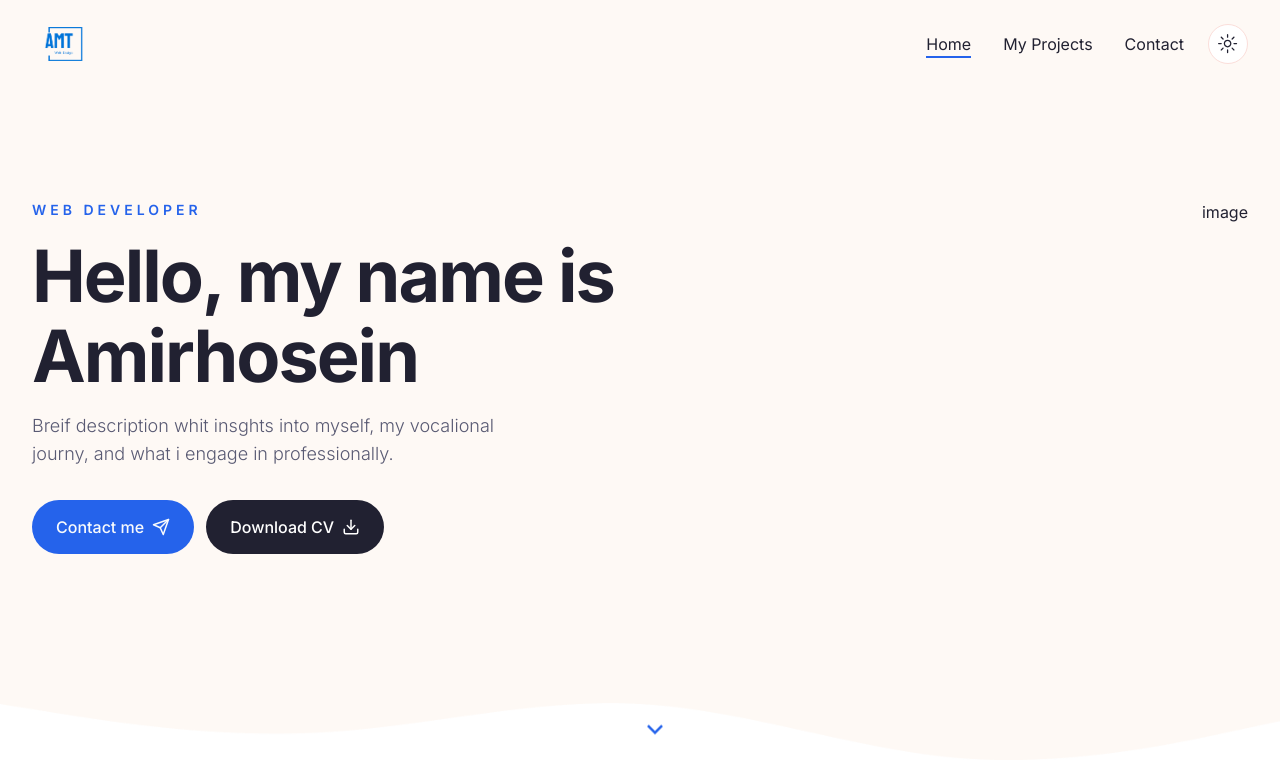
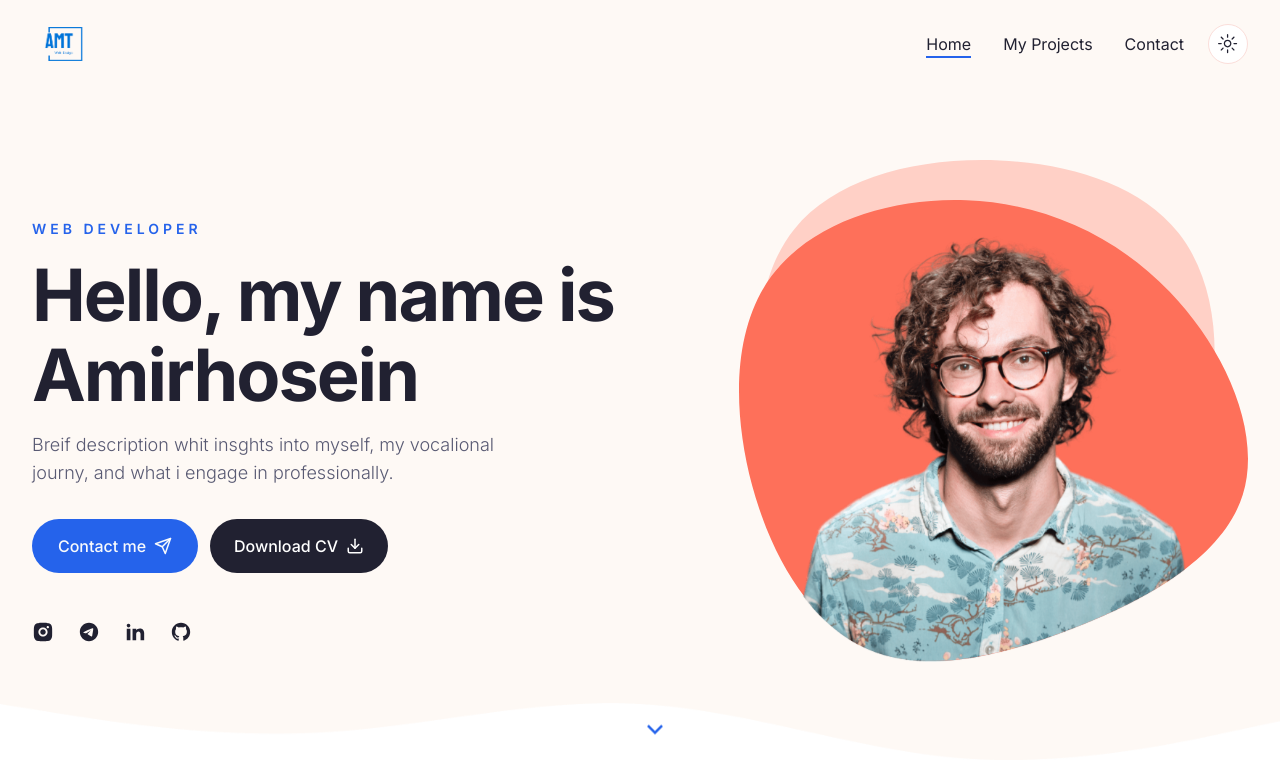
Before and after one commit to amirhoseinmt/nextjs-portfolio, a Next.js app: page / in a window 1280 px wide. Shown: the top 774 px of the page. Built offline with nearby package versions, Linux system fonts and the light colour scheme.

Commit message:
hero socials and image

```diff
--- a/components/DevImg.jsx
+++ b/components/DevImg.jsx
@@ -1,9 +1,11 @@
-import React from 'react'
+import Image from "next/image";
 
-const DevImg = () => {
+const DevImg = ({ containerStyles, imgSrc }) => {
   return (
-    <div>DevImg</div>
-  )
-}
+    <div className={`${containerStyles}`}>
+      <Image src={imgSrc} fill priority alt="" />
+    </div>
+  );
+};
 
-export default DevImg
+export default DevImg;
--- a/components/Hero.jsx
+++ b/components/Hero.jsx
@@ -30,23 +30,37 @@ const Hero = () => {
               Breif description whit insghts into myself, my vocalional journy,
               and what i engage in professionally.
             </p>
-            {/* button */}
+            {/* buttons */}
             <div className="flex flex-col gap-y-3 md:flex-row gap-x-3 mx-auto xl:mx-0 mb-12">
               <Link href="/contact">
                 <Button className="gap-x-2">
                   Contact me <Send size={18} />
                 </Button>
               </Link>
-              <Button variant='secondary' className="gap-x-2">
+              <Button variant="secondary" className="gap-x-2">
                 Download CV <Download size={18} />
               </Button>
             </div>
+            {/* socials */}
+            <Socials
+              containerStyles="flex gap-x-6 mx-auto xl:mx-0"
+              iconsStyles="text-foreground text-[22px] hover:text-primary transition-all"
+            />
           </div>
           {/* image */}
-          <div className="hidden xl:flex relative">image</div>
+          <div className="hidden xl:flex relative">
+            <div
+              className="bg-hero_shape2_light dark:bg-hero_shape2_dark w-[500px] h-[500px]
+             bg-no-repeat absolute -top-10 -right-2"
+            ></div>
+            <DevImg
+              containerStyles="bg-hero_shape w-[510px] h-[462px] bg-no-repeat relative bg-bottom"
+              imgSrc="/hero/developer.png"
+            />
+          </div>
         </div>
         {/* icon */}
-        <div className="hidden md:flex absolute left-2/4 bottom-44 xl:bottom-12 animate-bounce">
+        <div className="hidden md:flex absolute left-2/4 bottom-5 xl:bottom-12 animate-bounce">
           <RiArrowDownSLine className="text-3xl text-primary" />
         </div>
       </div>
--- a/components/Socials.jsx
+++ b/components/Socials.jsx
@@ -1,9 +1,45 @@
-import React from 'react'
+"use client";
 
-const Socials = () => {
+import {
+  RiInstagramFill,
+  RiTelegramFill,
+  RiLinkedinFill,
+  RiGithubFill,
+} from "react-icons/ri";
+
+import Link from "next/link";
+
+const icons = [
+  {
+    path: '/',
+    name: <RiInstagramFill />,
+  },
+  {
+    path: '/',
+    name: <RiTelegramFill />,
+  },
+  {
+    path: '/',
+    name: <RiLinkedinFill />,
+  },
+  {
+    path: '/',
+    name: <RiGithubFill />,
+  },
+]
+
+const Socials = ({containerStyles, iconsStyles}) => {
   return (
-    <div>Socials</div>
-  )
-}
+    <div className={`${containerStyles}`}>
+      {icons.map((icon, index) => {
+        return (
+          <Link href={icon.path} key={index}>
+            <div className={`${iconsStyles}`}>{icon.name}</div>
+          </Link>
+        )
+      })}
+    </div>
+  );
+};
 
-export default Socials
+export default Socials;
--- a/components/ui/button.jsx
+++ b/components/ui/button.jsx
@@ -20,7 +20,7 @@ const buttonVariants = cva(
         link: "text-primary underline-offset-4 hover:underline",
       },
       size: {
-        default: "h-[54px] px-6 py-2",
+        default: "h-[54px] px-6 py-2 min-w-[166px]",
         sm: "h-9 rounded-md px-3",
         lg: "h-11 rounded-md px-8",
         icon: "h-10 w-10",
--- a/tailwind.config.js
+++ b/tailwind.config.js
@@ -76,6 +76,9 @@ module.exports = {
       },
       backgroundImage: {
         hero: "url(/hero/hero-bg.png)",
+        hero_shape: "url(/hero/shape-1.svg)",
+        hero_shape2_light: "url(/hero/shape-2-light.svg)",
+        hero_shape2_dark: "url(/hero/shape-2-dark.svg)",
       },
     },
   },
```
